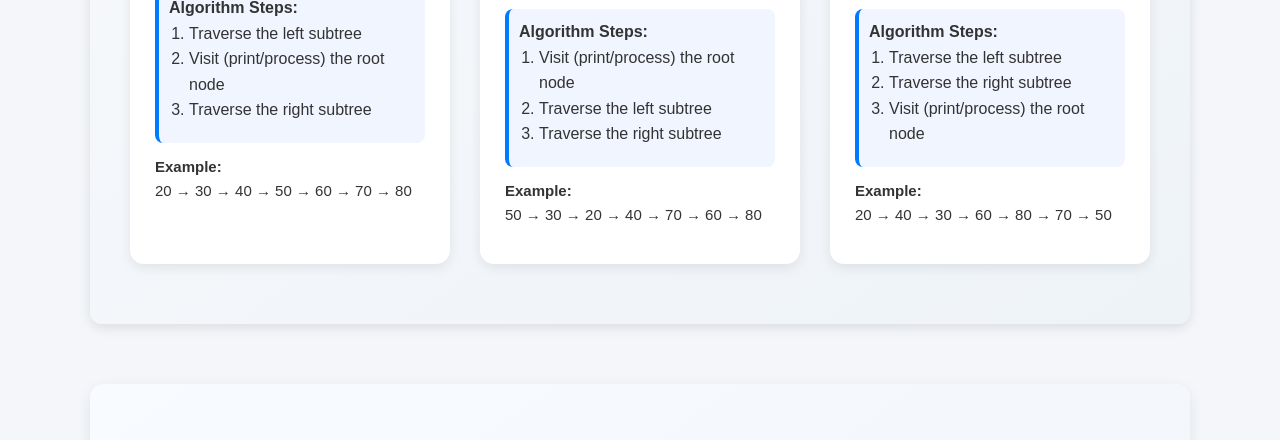
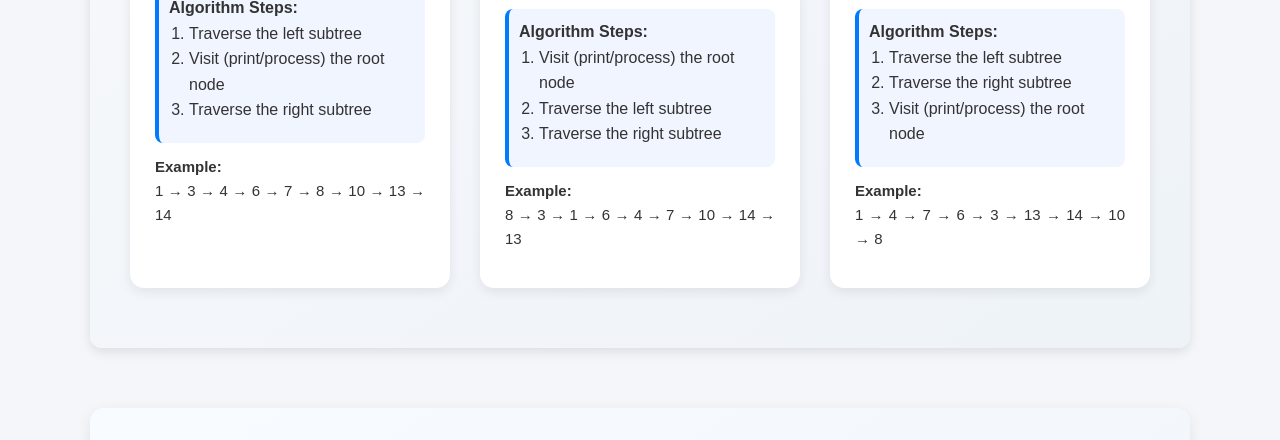
Before and after one commit to Adityasawant1/BST-Inorder-Preorder-Postorder-, a plain HTML site: page index.html in a window 1280 px wide. Shown: the part 1266-1706 px from the top of the page. Drawn offline with Linux system fonts and the light colour scheme.

Commit message:
All Done

```diff
--- a/index.html
+++ b/index.html
@@ -100,7 +100,7 @@
           <li>Traverse the right subtree</li>
         </ol>
       </div>
-      <p><strong>Example:</strong><br>20 → 30 → 40 → 50 → 60 → 70 → 80</p>
+      <p><strong>Example:</strong><br>1 → 3 → 4 → 6 → 7 → 8 → 10 → 13 → 14</p>
     </div>
 
     <!-- Preorder -->
@@ -118,7 +118,7 @@
           <li>Traverse the right subtree</li>
         </ol>
       </div>
-      <p><strong>Example:</strong><br>50 → 30 → 20 → 40 → 70 → 60 → 80</p>
+      <p><strong>Example:</strong><br>8 → 3 → 1 → 6 → 4 → 7 → 10 → 14 → 13</p>
     </div>
 
     <!-- Postorder -->
@@ -136,7 +136,7 @@
           <li>Visit (print/process) the root node</li>
         </ol>
       </div>
-      <p><strong>Example:</strong><br>20 → 40 → 30 → 60 → 80 → 70 → 50</p>
+      <p><strong>Example:</strong><br>1 → 4 → 7 → 6 → 3 → 13 → 14 → 10 → 8</p>
     </div>
   </div>
 </section>
```
